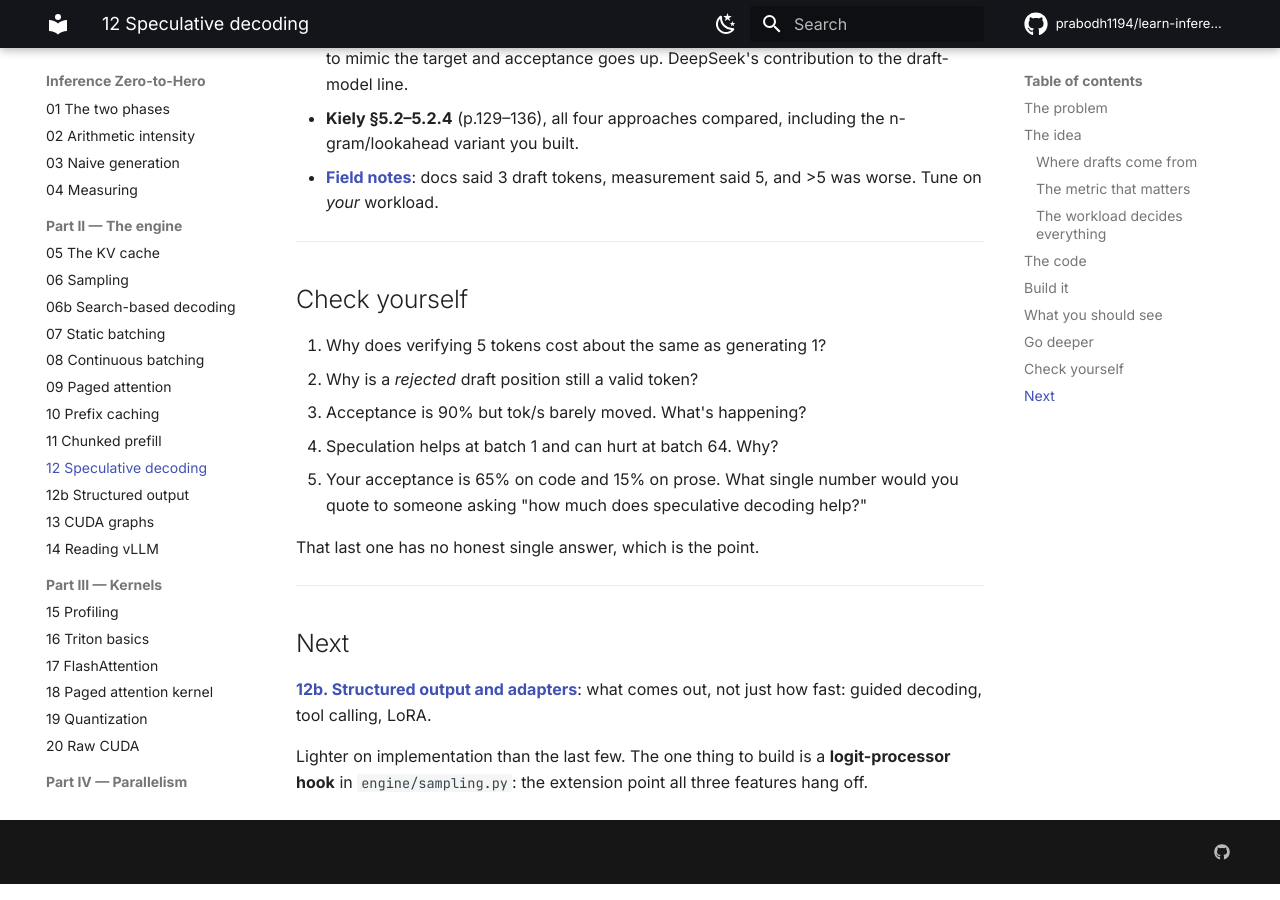
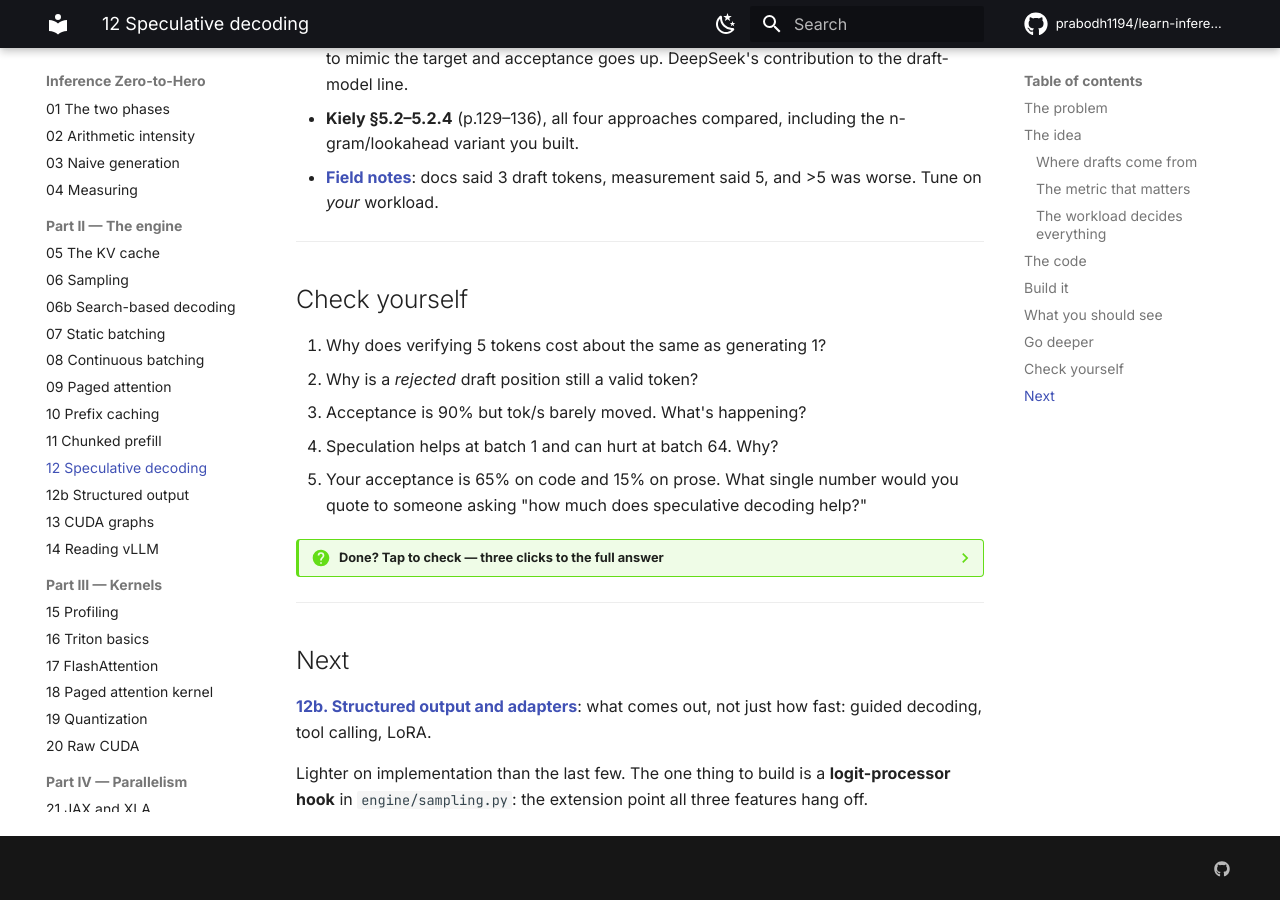
Before and after one commit to prabodh1194/learn-inference, an MkDocs documentation site: the page built from book/12-speculative-decoding.md, in a window 1280 px wide and 900 px high, scrolled down 7028 px. Built offline with MkDocs 1.6.1 and Material for MkDocs 9.7.7, drawn with Linux system fonts in a browser that asks for light colours; comment, search, counter and statistics services are not loaded; some of the changed lines change nothing that is shown.

Commit message:
book: L12 check-yourself -- 3-click reveal with corrected answers
Matches L11's reveal pattern: question -> hint -> full answer. Q4 corrected
(idle capacity, not context decay: speculation is a latency play that needs
spare arithmetic, absent at batch 64).

```diff
--- a/book/12-speculative-decoding.md
+++ b/book/12-speculative-decoding.md
@@ -324,7 +324,37 @@
 5. Your acceptance is 65% on code and 15% on prose. What single number would you
    quote to someone asking "how much does speculative decoding help?"
 
-That last one has no honest single answer, which is the point.
+??? question "Done? Tap to check — three clicks to the full answer"
+    ??? question "Still stuck? Show a hint for each"
+        1. Decode leaves arithmetic idle; verification fills that idle headroom.
+        2. The model's own prediction is a real token by definition.
+        3. Overhead, not acceptance — and there are two other cases worth naming.
+        4. Idle capacity, not context decay: speculation is a latency play.
+        5. There is no single number, which is the point.
+
+        ??? question "Show the answers"
+            1. Verifying 5 candidates does 5× the arithmetic on the same
+               840 MiB weight load. Decode runs at 0.79 ops:byte against a
+               ridge of 76 — ~96× arithmetic headroom — so the extra math hides
+               in time the chip was already waiting on bytes. The pass still
+               ends when the bytes arrive.
+            2. When draft *i* is wrong, the model's prediction at that position
+               is, by definition, what the model would have generated. Keep it:
+               drop it and a full rejection produces nothing, which makes
+               speculation *slower* than not speculating.
+            3. High acceptance with flat tok/s means the verify/draft overhead
+               is eating the gain. Use the three-way test: fast + high
+               acceptance = real win; fast + low acceptance = lucky batch size;
+               slow + high acceptance = overhead.
+            4. Not context decay. Speculation consumes *spare arithmetic*. At
+               batch 1 the decode's compute units sit idle, so verification
+               rides along nearly free. At batch 64 the machine is already
+               busy, there's no idle capacity left, and the extra verification
+               work costs more than it saves — the latency-vs-throughput
+               tradeoff pulling against itself.
+            5. No honest single number. Acceptance is 65% on code and 15% on
+               prose, so the win is workload-dependent — quote both numbers
+               with the workload, or don't quote one at all.
 
 ---
 
```
